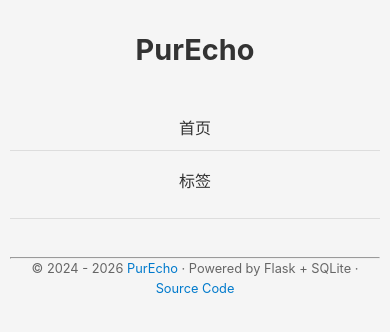
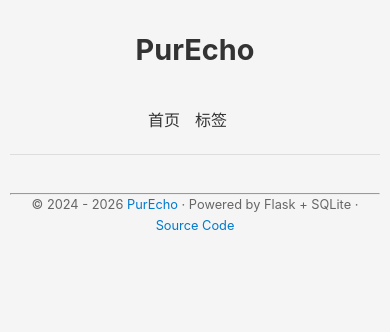
Before and after one commit to urkbio/purecho, a Flask app: page / in a window 390 px wide. Shown: the top 332 px of the page. Run offline with Flask 3, Linux system fonts and the light colour scheme; some libraries are stand-ins or nearby versions.

Commit message:
fix: keep navigation horizontal on mobile

```diff
--- a/static/style.css
+++ b/static/style.css
@@ -152,14 +152,6 @@ pre {
     border-bottom: 1px solid var(--border-color);
 }
 
-@media (max-width: 576px) {
-    .navigation {
-        flex-direction: column;
-        align-items: center;
-        text-align: center;
-    }
-}
-
 .nav-item {
     margin: 0 15px 5px 0;
     text-decoration: none;
@@ -186,19 +178,6 @@ pre {
 
 .nav-item:hover:after {
     width: 100%;
-}
-
-@media (max-width: 576px) {
-    .nav-item {
-        margin: 5px 0;
-        padding: 8px 0;
-        width: 100%;
-        border-bottom: 1px solid var(--border-color);
-    }
-
-    .nav-item:last-child {
-        border-bottom: none;
-    }
 }
 
 a {
```
